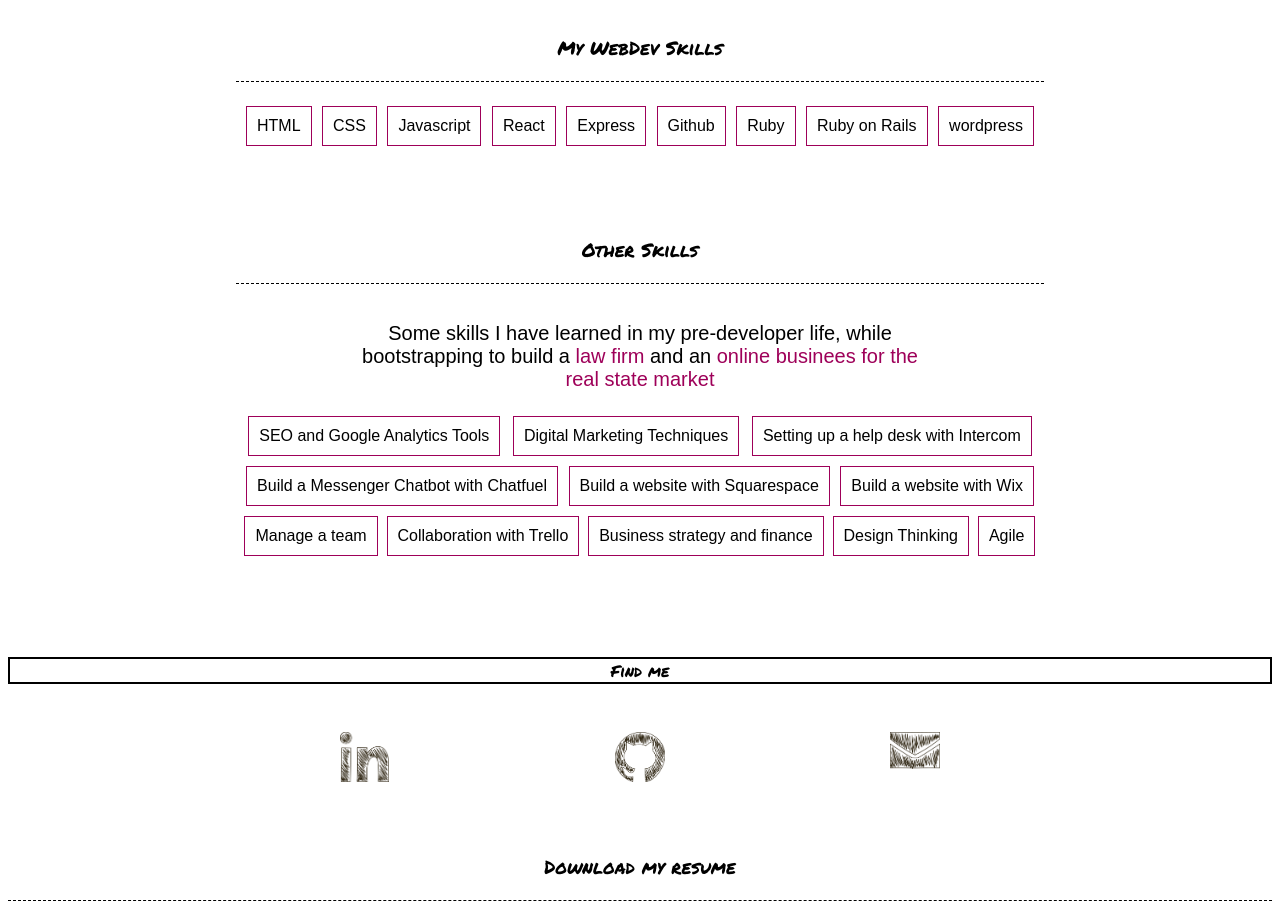
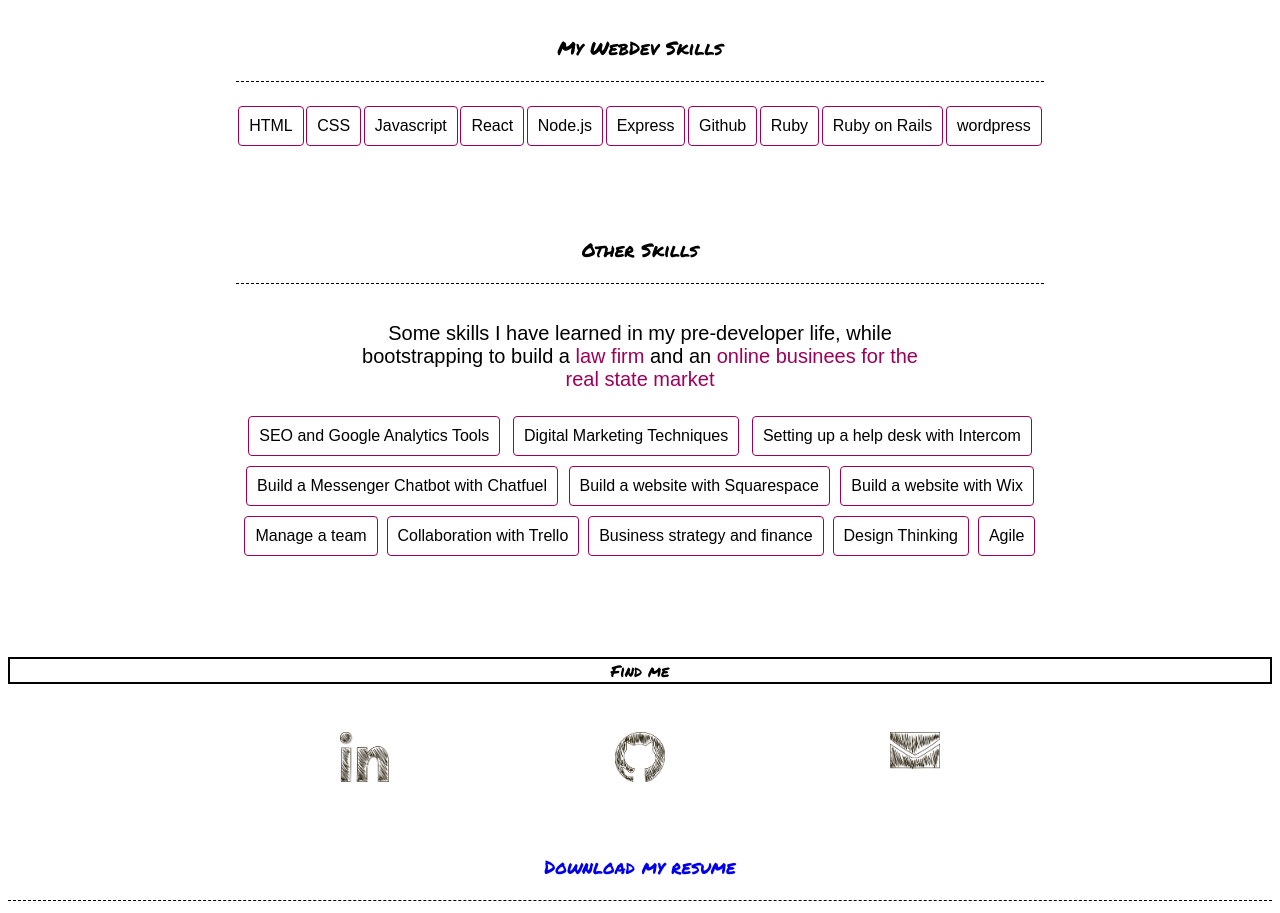
Before and after one commit to NPryngler/my-portfolio, a React app: page / in a window 1280 px wide. Shown: the part 645-1558 px from the top of the page. Built offline with nearby package versions, Linux system fonts and the light colour scheme; a web font is replaced by a local one.

Commit message:
added resume link and node.js as skill

```diff
--- a/src/AboutMe/index.js
+++ b/src/AboutMe/index.js
@@ -27,6 +27,7 @@
               <div className="skill">CSS</div>
               <div className="skill">Javascript</div>
               <div className="skill">React</div>
+              <div className="skill">Node.js</div>
               <div className="skill">Express</div>
               <div className="skill">Github</div>
               <div className="skill">Ruby </div>
--- a/src/AboutMe/style.css
+++ b/src/AboutMe/style.css
@@ -37,6 +37,7 @@
   /* font-weight: 100; */
   border: solid #9E0059 1px;
   margin: 5px 0;
+  border-radius: 4px;
 }
 .skill:hover{
   background: #9E0059 ;
--- a/src/Contact/index.js
+++ b/src/Contact/index.js
@@ -23,7 +23,7 @@
                 <img className="logo" src={emailLogo}></img></a>
             </div>
           </div>
-          <h3>Download my resume</h3>
+          <h3><a href="https://www.dropbox.com/s/v9092m9xzho138c/NATASHAPRYNGLER_resume.pdf?dl=0">Download my resume</a></h3>
         </div>
         )
       }
--- a/src/Projects/index.js
+++ b/src/Projects/index.js
@@ -43,6 +43,7 @@
                                 <div className="skill">CSS</div>
                                 <div className="skill">Javascript</div>
                                 <div className="skill">React</div>
+                                <div className="skill">Node.js</div>
                                 <div className="skill">Express</div>
                                 <div className="skill">Github</div>
                             </div>
@@ -74,6 +75,7 @@
                                 <div className="skill">CSS</div>
                                 <div className="skill">Javascript</div>
                                 <div className="skill">React</div>
+                                <div className="skill">Node.js</div>
                                 <div className="skill">Express</div>
                                 <div className="skill">Github</div>
                             </div>
```
